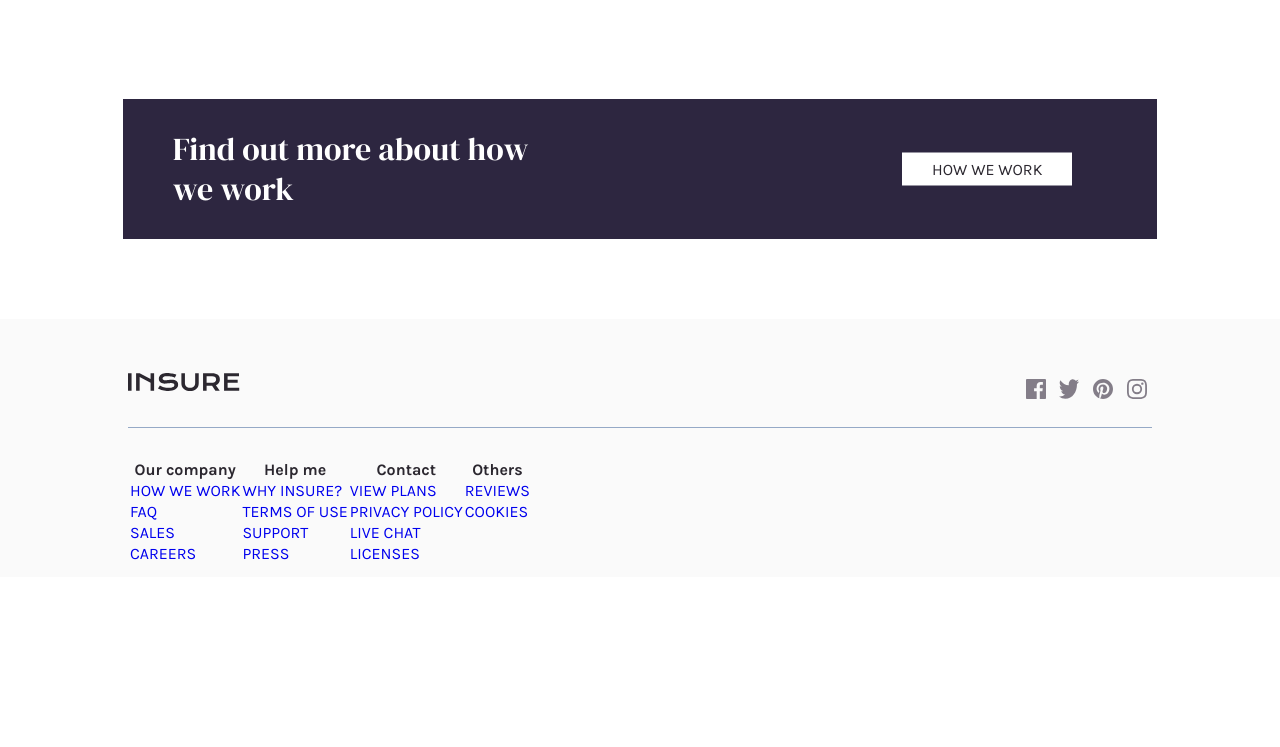
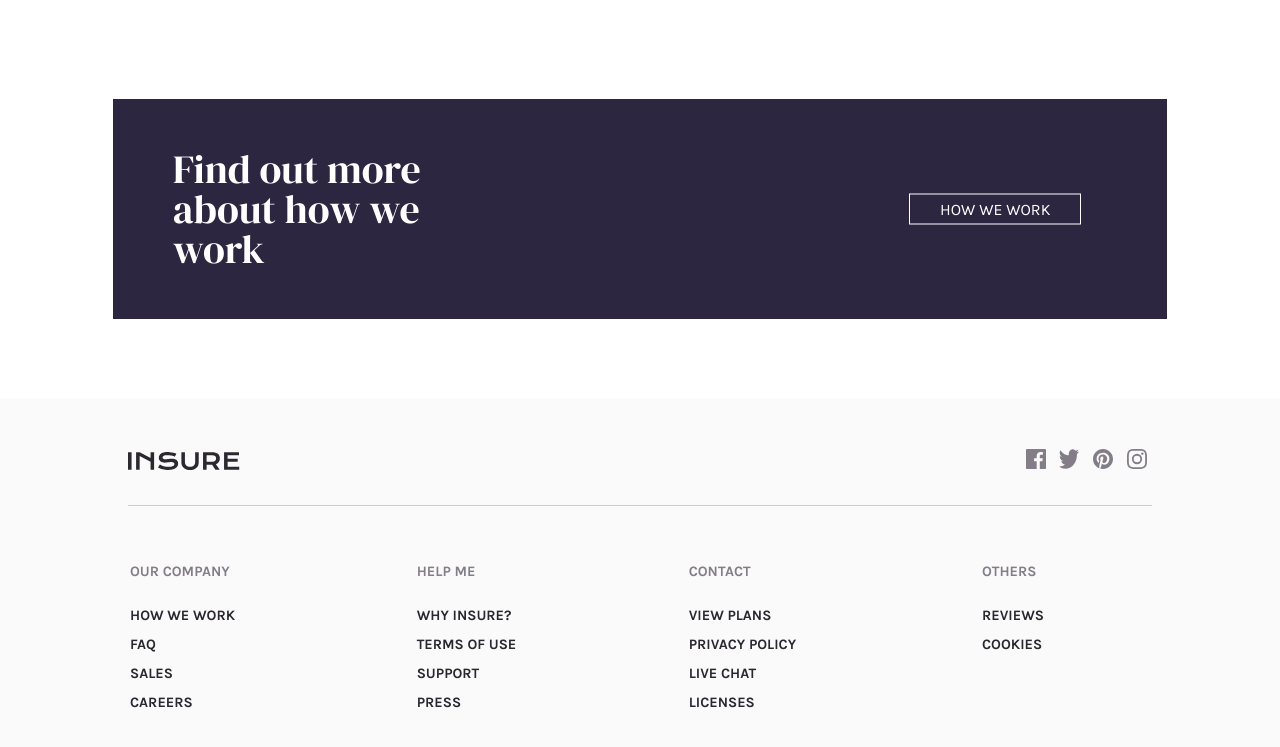
Before and after one commit to pauladeville/landing-page-insurance, a plain HTML site: page index.html in a window 1280 px wide. Shown: the part 1003-1750 px from the top of the page. Before the commit the page ends 1580 px from the top, so only its background shows below. Drawn offline with Linux system fonts and the light colour scheme.

Commit message:
Desktop interface OK

```diff
--- a/index.html
+++ b/index.html
@@ -14,9 +14,9 @@
     <div>
       <img src="images/logo.svg" alt="">
       <ul>
-        <li>How we work</li>
-        <li>Blog</li>
-        <li>Account</li>
+        <li><a href="#">How we work</a></li>
+        <li><a href="#">Blog</a></li>
+        <li><a href="#">Account</a></li>
         <li><span>View plans</span></li>
       </ul>
     </div>
@@ -64,16 +64,15 @@
   </aside>
 
   <footer>
-    <div>
+    <div id="social-container">
       <img src="images/logo.svg" alt="">
-      <div>
+      <div id="social-icons">
         <a href="#"><img src="images/icon-facebook.svg" alt=""></a>
         <a href="#"><img src="images/icon-twitter.svg" alt=""></a>
         <a href="#"><img src="images/icon-pinterest.svg" alt=""></a>
         <a href="#"><img src="images/icon-instagram.svg" alt=""></a>
       </div>
     </div>
-    <div>
     <table>
       <tr>
         <th>Our company</th>
@@ -104,7 +103,6 @@
         <td><a href="#">Licenses</a></td>
       </tr>
     </table>
-    </div>
   </footer>
 
 </body>
--- a/style.scss
+++ b/style.scss
@@ -7,14 +7,19 @@ $very-light-grey: hsl(0, 0%, 98%);
 
 $font-size: 16px;
 
-@mixin link-box ($bg-color, $font-color) {
+@mixin link-box ($bg-color, $font-color, $hover-bg-color, $hover-font-color) {
     display: inline-block;
     background-color: $bg-color;
-    color:$font-color;
-    padding: 7px 25px;
+    color: $font-color;
+    border: 1px solid $font-color;
+    padding: 5px 25px;
     text-align: center;
+    transition: all 300ms ease-in-out;
     &:hover {
         font-weight: 700;
+        background-color: $hover-bg-color;
+        color:$hover-font-color;
+        border: 1px solid $hover-bg-color;
     }
 }
 
@@ -82,8 +87,11 @@ nav {
         display: inline-block;
         padding: 15px;
         span {
-            @include link-box($dark-violet, white)
+            @include link-box($very-light-grey, $dark-violet, $dark-violet, white)
         }
+    }
+    a {
+        color: $very-dark-violet;
     }
 }
 
@@ -103,7 +111,7 @@ header {
             @include line-above(white);
         }
         a {
-            @include link-box(white, $very-dark-violet);
+            @include link-box($dark-violet, white, white, $very-dark-violet);
             margin-top: 20px;
         }
     }
@@ -124,7 +132,7 @@ section {
         margin: auto;
         font-size: 2.8rem;
         font-weight: normal;
-        @include line-above($grayish-blue);
+        @include line-above(lighten($dark-violet, 50));
     }
     table {
         width: 80%;
@@ -149,17 +157,17 @@ section {
 aside {
     width: 73%;
     margin: 80px auto;
-    padding: 30px 50px;
+    padding: 50px 60px;
     position: relative;
     h2 {
-        width: 40%;
-        font-size: 2rem;
+        width: 34%;
+        font-size: 2.5rem;
         line-height: 2.5rem;
         font-weight: normal;
     }
     a {
         width: 120px;
-        @include link-box(white, $very-dark-violet);
+        @include link-box($dark-violet, white, white, $very-dark-violet);
         position: absolute;
         top: 50%;
         right: 0;
@@ -168,26 +176,27 @@ aside {
 }
 
 footer {
-    div {
+    #social-container, table {
         width: 80%;
         margin: auto;
         padding: 30px 0 12px 0;
     }
-    div:nth-child(1) {
+    #social-container {
         display: flex;
         justify-content: space-between;
         align-items: center;
-        border-bottom: solid 1px $grayish-blue;
+        border-bottom: solid 1px lighten($dark-grayish-violet, 30);
         a {
             width: 118px;
             height: 18px;
             :hover{
-                filter: brightness(50%);
+                filter: brightness(30%);
             }
         }
-        div {
+        #social-icons {
             text-align: right;
             margin: 0;
+            padding: 20px 0 20px 0;
             img {
                 padding: 0 5px;
                 width: 20px;
@@ -195,4 +204,26 @@ footer {
             }
         }
     }
+    table {
+        text-align: left;
+        font-size: 0.9rem;
+        padding-bottom: 50px;
+        th {
+            color: $dark-grayish-violet;
+            text-transform: uppercase;
+            padding: 25px 0;
+        }
+        td {
+            padding-bottom: 10px;
+
+            a {
+                color: $very-dark-violet;
+                font-weight: 700;
+                &:hover{
+                    text-decoration: underline;
+                }
+
+            }
+        }
+    }
 }
```
Also changed, not shown: style.css, 1 other file. Lines whose indentation alone changed are shown as unchanged.
